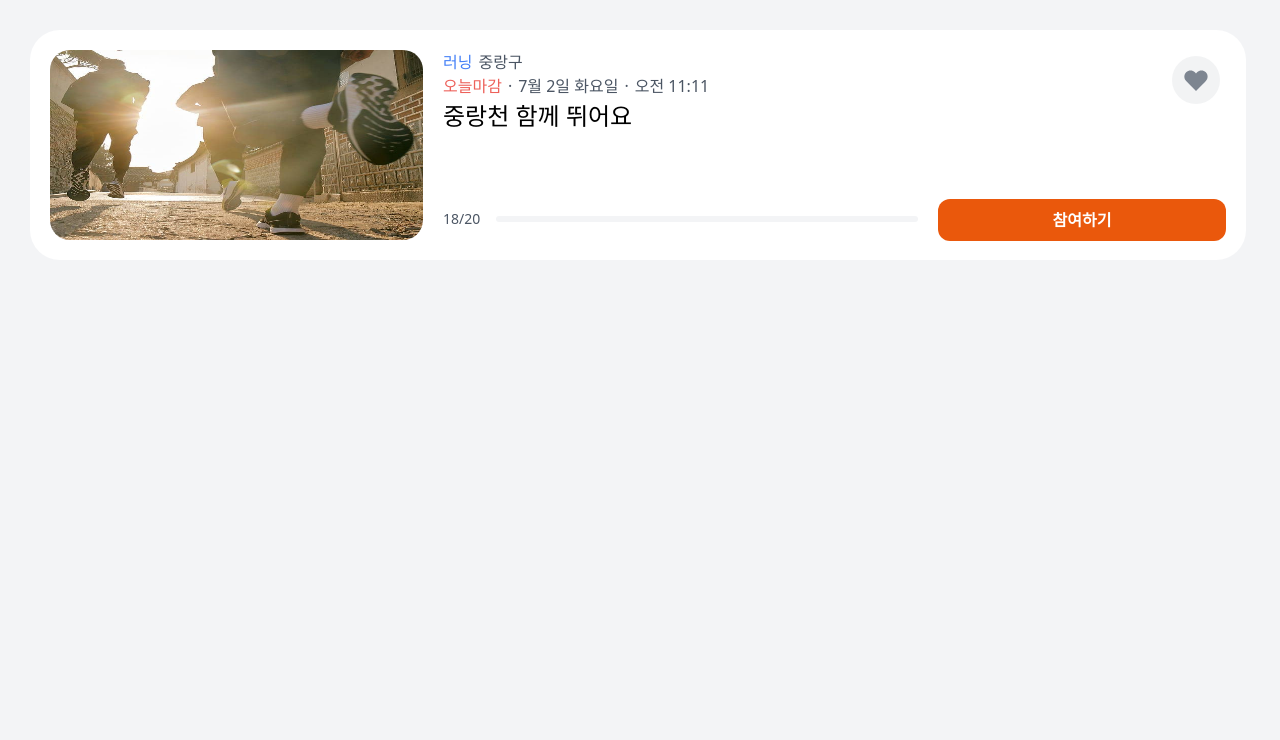
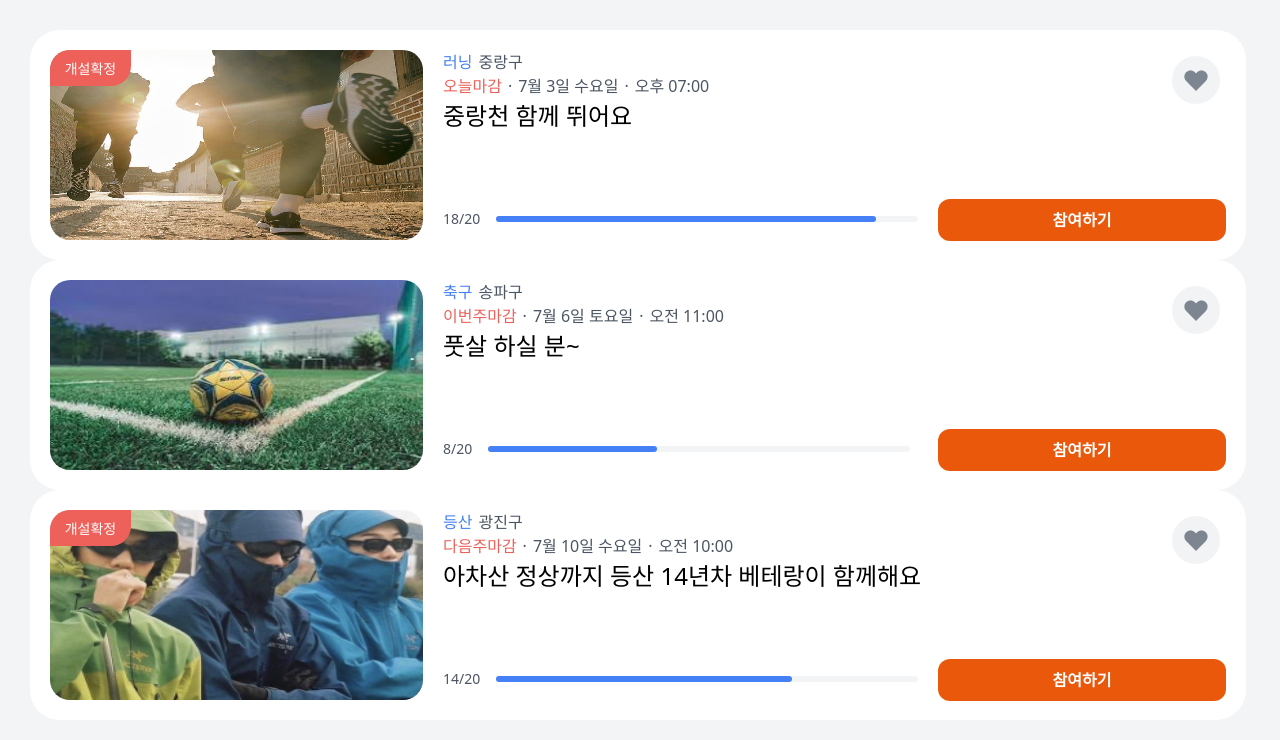
Before and after one commit to codeit-team2/FE, a Next.js app: page / in a window 1280 px wide. Shown: the top 740 px of the page. Built offline with nearby package versions, Linux system fonts and the light colour scheme.

Commit message:
feat : card 컴포넌트 구현

```diff
--- a/src/components/Card/index.tsx
+++ b/src/components/Card/index.tsx
@@ -2,37 +2,49 @@ import Image from 'next/image';
 import React, { useState } from 'react';
 import { Button } from '../ui/button';
 
-export default function Card() {
+export default function Card({ data }: any) {
   const [isBookmarked, setIsBookmarked] = useState(false);
 
   const handleClick = () => {
     setIsBookmarked((prevIsBookmarked) => !prevIsBookmarked);
   };
 
+  const progressPercentage = (data.member / 20) * 100;
+
   return (
-    <>
     <div className="relative flex h-230 w-[1216px] gap-20 rounded-30 bg-white p-20">
       <div className="relative h-190 w-373">
-          <Image src={'/images/러닝이미지.jpg'} alt="러닝이미지" fill className="rounded-20" />
+        <Image src={data.imageUrl} alt={data.title} fill className="rounded-20" />
+        {data.confirmed && (
+          <div className="bg-secondary-red-300 absolute flex h-36 w-81 items-center justify-center rounded-br-20 rounded-tl-20 text-14 text-white">
+            개설확정
+          </div>
+        )}
       </div>
       <div className="relative text-gray-600">
         <div>
           <div className="flex gap-6">
-              <p className="text-secondary-blue-300">러닝</p>
-              <p>중랑구</p>
+            <p className="text-secondary-blue-300">{data.category}</p>
+            <p>{data.place}</p>
           </div>
           <div className="flex gap-6">
-              <p className="text-secondary-red-300">오늘마감</p>·<p>7월 2일 화요일</p>·<p>오전 11:11</p>
+            <p className="text-secondary-red-300">{data.deadline}</p>·<p>{data.date}</p>·
+            <p>{data.time}</p>
           </div>
-            <div className="text-24 font-medium text-black">중랑천 함께 뛰어요</div>
+          <div className="text-24 font-medium text-black">{data.title}</div>
         </div>
         <div className="absolute bottom-11 flex items-center justify-center gap-16">
-            <div className="text-14">18/20</div>
-            <div className="h-6 w-422 rounded-full bg-gray-100"></div>
+          <div className="text-14">{data.member}/20</div>
+          <div className="relative h-6 w-422 rounded-full bg-gray-100">
+            <div
+              className="bg-secondary-blue-300 absolute h-6 rounded-full"
+              style={{ width: `${progressPercentage}%` }}
+            />
+          </div>
         </div>
       </div>
       <Button className="absolute bottom-19 right-20 h-42 w-288">참여하기</Button>
-        <div className='absolute top-26 right-26'>
+      <div className="absolute right-26 top-26">
         <button type="button" className="relative h-48 w-48" onClick={handleClick}>
           <Image
             src={isBookmarked ? '/icons/heart-pink.svg' : '/icons/heart-gray.svg'}
@@ -43,6 +55,5 @@ export default function Card() {
         </button>
       </div>
     </div>
-    </>
   );
 }
--- /dev/null
+++ b/src/components/Card/testData.json
@@ -0,0 +1,35 @@
+[
+  {
+    "category": "러닝",
+    "place": "중랑구",
+    "date": "7월 3일 수요일",
+    "time": "오후 07:00",
+    "title": "중랑천 함께 뛰어요",
+    "member": 18,
+    "imageUrl": "/images/러닝이미지.jpg",
+    "deadline": "오늘마감",
+    "confirmed": true
+  },
+  {
+    "category": "축구",
+    "place": "송파구",
+    "date": "7월 6일 토요일",
+    "time": "오전 11:00",
+    "title": "풋살 하실 분~",
+    "member": 8,
+    "imageUrl": "/images/풋살이미지.jpeg",
+    "deadline": "이번주마감",
+    "confirmed": false
+  },
+  {
+    "category": "등산",
+    "place": "광진구",
+    "date": "7월 10일 수요일",
+    "time": "오전 10:00",
+    "title": "아차산 정상까지 등산 14년차 베테랑이 함께해요",
+    "member": 14,
+    "imageUrl": "/images/등산이미지.png",
+    "deadline": "다음주마감",
+    "confirmed": true
+  }
+]
--- a/src/pages/index.tsx
+++ b/src/pages/index.tsx
@@ -1,9 +1,12 @@
 import Card from '@/components/Card';
+import mockData from "@/components/Card/testData.json"
 
 function Main() {
   return (
     <div className="h-screen w-full bg-gray-100 p-30">
-      <Card />
+      {mockData.map((data, index) => (
+        <Card key={index} data={data} />
+      ))}
     </div>
   );
 }
```
Lines whose indentation alone changed are shown as unchanged.
